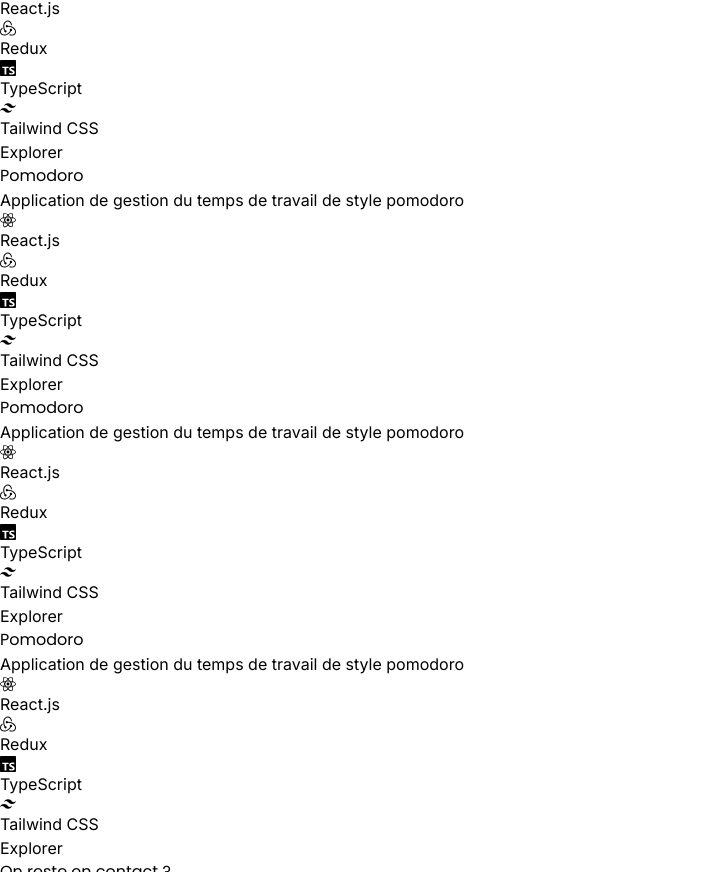
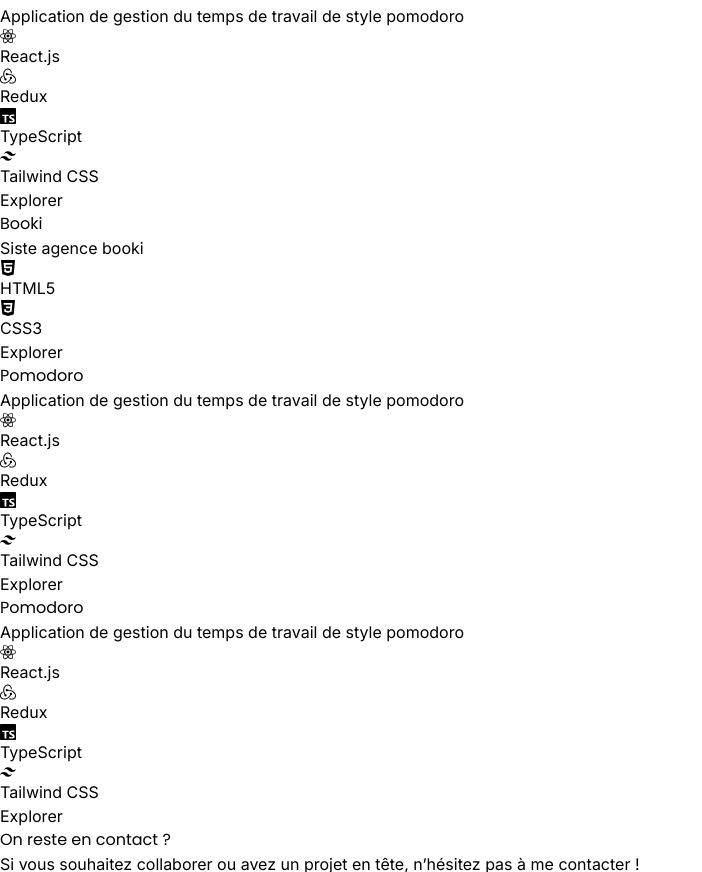
Before and after one commit to RacoonyThibault/Portfolio, a Next.js app: page / in a window 1280 px wide. Shown: the part 1408-2280 px from the top of the page, without its empty margins (0-702 px from the left). Built offline with nearby package versions, Linux system fonts and the light colour scheme.

Commit message:
ajout projet Booki et icone Html et Css

```diff
--- a/src/app/projects/components/About.tsx
+++ b/src/app/projects/components/About.tsx
@@ -9,6 +9,7 @@
   SiSass,
   SiTailwindcss,
   SiTypescript,
+  SiDocker,
 } from "react-icons/si";
 
 const skillIcons: Record<string, JSX.Element> = {
@@ -20,6 +21,7 @@
   "Tailwind CSS": <SiTailwindcss className="text-teal-400" size={24} />,
   MongoDB: <SiMongodb className="text-green-500" size={24} />,
   SCSS: <SiSass className="text-pink-400" size={24} />,
+  Docker: <SiDocker className="text-blue-500" size={24} />,
 };
 
 export default function About() {
@@ -47,13 +49,13 @@
             de fournir des solutions propres, efficaces et évolutives.
           </p>
           <p className="mt-4 text-slate-800 leading-relaxed">
-            Au-delà du codage, j'aime explorer de nouvelles technologies, faire
-            de l'escalade, lire et vivre un maximum d'aventures !
+          Au-delà du codage, j&apos;aime explorer de nouvelles technologies, faire
+          de l&apos;escalade, lire et vivre un maximum d&apos;aventures !
           </p>
           <p className="mt-4 text-slate-800 leading-relaxed">
-            C'est grâce à cet état d'esprit volontaire que je souhaite créer des
-            applications web modernes qui puissent donner vie à vos rêves
-            numériques !
+          C&apos;est grâce à cet état d&apos;esprit volontaire que je souhaite créer des
+  applications web modernes qui puissent donner vie à vos rêves
+  numériques !
           </p>
         </div>
       </div>
--- a/src/app/projects/components/Contact.tsx
+++ b/src/app/projects/components/Contact.tsx
@@ -15,7 +15,7 @@
           href="mailto:Fregier.thibault.pro@gmail.com"
           className="inline-block mt-6 px-6 py-3 text-slate-100 bg-purple-600 rounded-xl transition-transform transform hover:bg-slate-800 "
         >
-          M'envoyer un mail
+          M&apos;envoyer un mail
         </a>
       </div>
       <div className="flex justify-between p-4">
--- a/src/app/projects/components/Hero.tsx
+++ b/src/app/projects/components/Hero.tsx
@@ -6,8 +6,8 @@
       <h1 className="text-4xl font-bold ">Thibault.</h1>
       <div className=" h-[2px] w-10 my-6 bg-purple-600"></div>
       <p className="text-lg text-gray-300 text-center max-w-[600px]">
-        Salut, moi c'est Thibault! Un développeur web passionné dédié à la
-        création d’expériences numériques exceptionnelles.
+      Salut, moi c&apos;est Thibault! Un développeur web passionné dédié à la
+      création d&apos;expériences numériques exceptionnelles.
       </p>
       <FaArrowAltCircleDown className="text-purple-600 text-4xl mt-6" />
     </section>
--- a/src/app/projects/components/ProjectCard.tsx
+++ b/src/app/projects/components/ProjectCard.tsx
@@ -9,6 +9,8 @@
   SiSass,
   SiTailwindcss,
   SiTypescript,
+  SiHtml5,
+  SiCss3,
 } from "react-icons/si";
 import { Project } from "../../types/Project";
 
@@ -21,6 +23,8 @@
   SCSS: <SiSass className="text-pink-500" />,
   MongoDB: <SiMongodb className="text-green-600" />,
   Redux: <SiRedux className="text-purple-500" />,
+  HTML5: <SiHtml5 className="text-orange-500" />,
+  CSS3: <SiCss3 className="text-blue-500" />,
 };
 
 interface ProjectCardProps {
--- a/src/data/projectsData.ts
+++ b/src/data/projectsData.ts
@@ -31,11 +31,11 @@
   },
   {
     id: 3,
-    title: "Pomodoro",
-    description: "Application de gestion du temps de travail de style pomodoro",
-    image: "/images/pomodoroApp.webp",
-    technologies: ["React.js", "Redux", "TypeScript", "Tailwind CSS"],
-    url: "https://pomodoro-kappa-lake.vercel.app/",
+    title: "Booki",
+    description: "Siste agence booki",
+    image: "/images/Booki.webp",
+    technologies: ["HTML5", "CSS3"],
+    url: "https://booki-blue.vercel.app/",
     bgColor: "#3f3f46",
     fontColor: "#FDFDFD",
   },
```
Also changed, not shown: public/images/Booki.webp (added).
